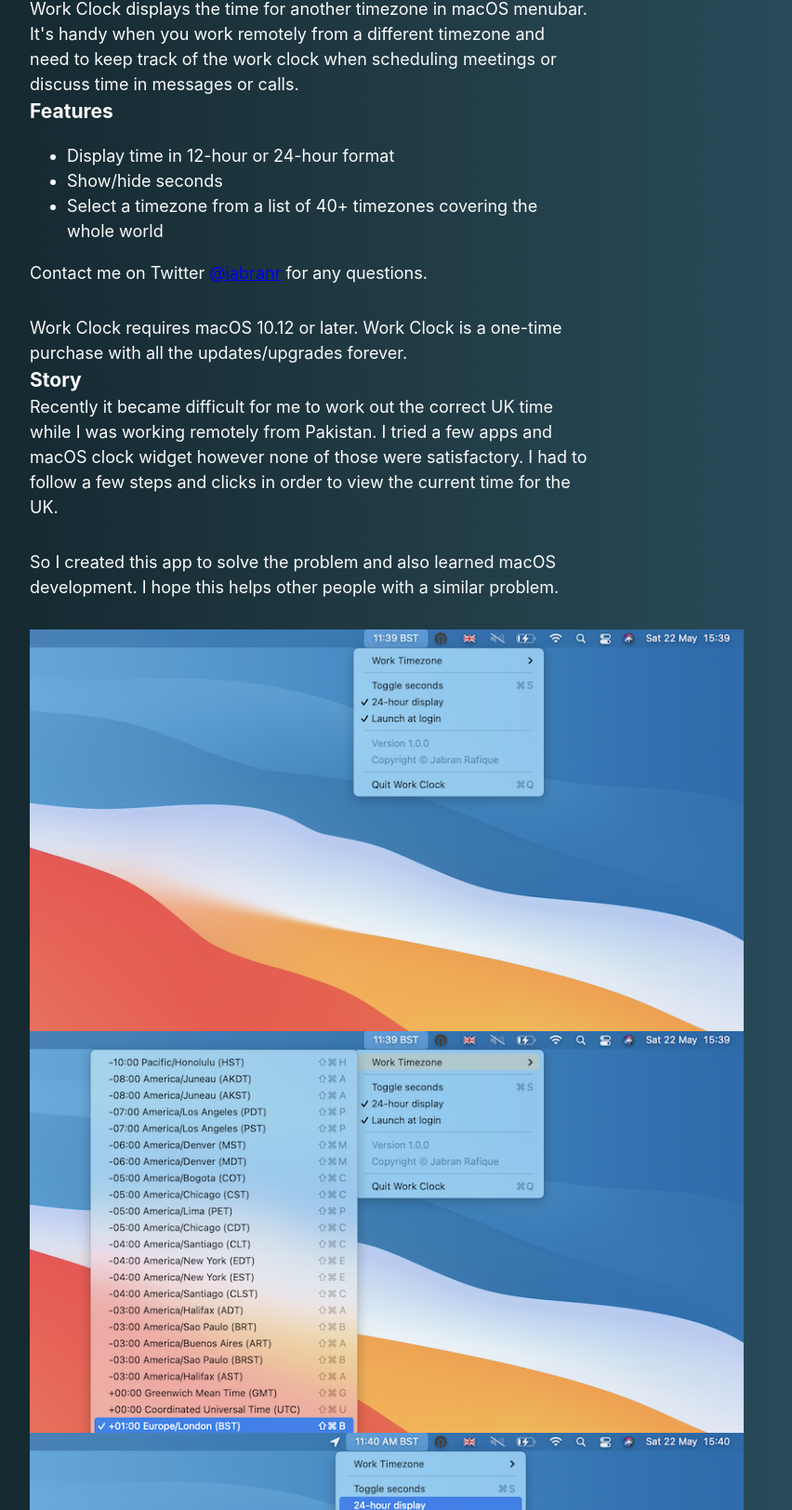
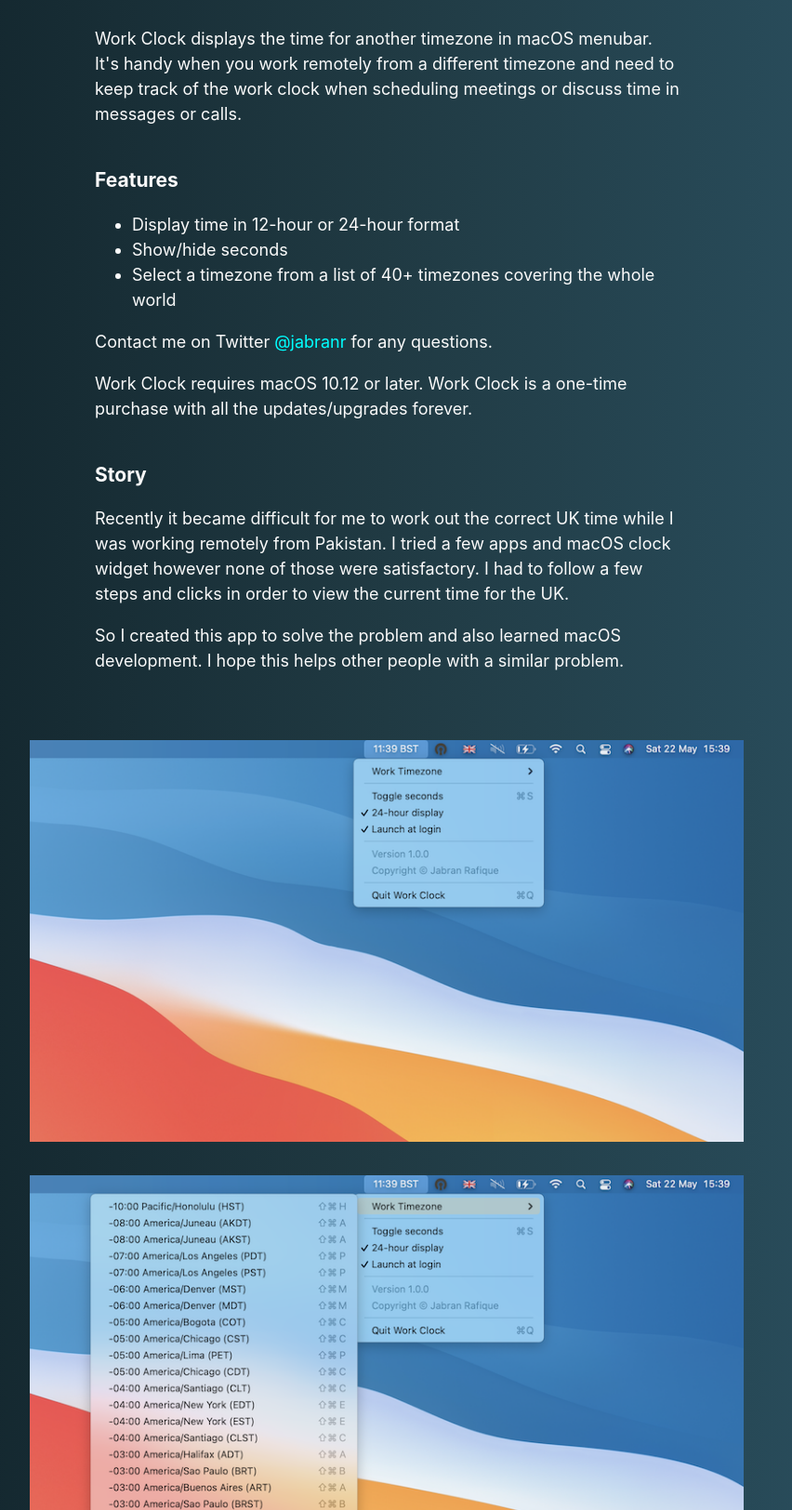
Before and after one commit to jabranr/work-clock, a website: page index.html in a window 1280 px wide. Shown: the part 695-2319 px from the top of the page at 93% size, without its empty margins (224-1076 px from the left). Drawn offline with Linux system fonts and the light colour scheme.

Commit message:
update styling

```diff
--- a/style.css
+++ b/style.css
@@ -88,6 +88,14 @@
   background: linear-gradient(90deg, #0F2027 0.98%, #203A43 49.97%, #2C5364 100%);
 }
 
+h3 {
+  margin-top: 2em;
+}
+
+h3 + p {
+  margin-top: 1em;
+}
+
 .lead {
   font-size: 24px;
 }
@@ -96,13 +104,24 @@
   display: block;
   width: 100%;
   max-width: 800px;
-  margin: 32px auto;
+  margin: 2em auto;
   padding: 16px;
 }
 
 .header,
 .content {
-  max-width: 600px;
+  max-width: 700px;
+}
+
+@media screen and (min-width: 800px) {
+  .header,
+  .content {
+    padding-left: 70px;
+  }
+}
+
+.content p {
+  margin-bottom: 1em;
 }
 
 .header {
@@ -111,11 +130,11 @@
   align-items: center;
   justify-items: center;
   text-align: center;
-  margin-bottom: 32px;
+  margin-bottom: 2em;
 }
 
 .header > * + * {
-  margin-top: 32px;
+  margin-top: 2em;
 }
 
 .heading {
@@ -141,7 +160,7 @@
 }
 
 .media {
-  margin-top: 32px;
+  margin-top: 4em;
   max-width: 800px;
 }
 
@@ -151,19 +170,25 @@
   height: auto;
 }
 
-.content p + p,
-.media img + img {
-  margin-top: 32px;
+.media > *  + * {
+  display: block;
+  margin-top: 2em;
 }
 
 .footer {
   font-size: 16px;
-  margin-top: 64px;
-  padding-top: 32px;
+  margin-top: 4em;
+  padding-top: 1em;
   border-top: 1px solid #eee;
 }
 
-.footer a {
+a,
+a:link {
   color:aqua;
   text-decoration: none;
 }
+
+a:hover,
+a:active {
+  text-decoration: underline;
+}
```
